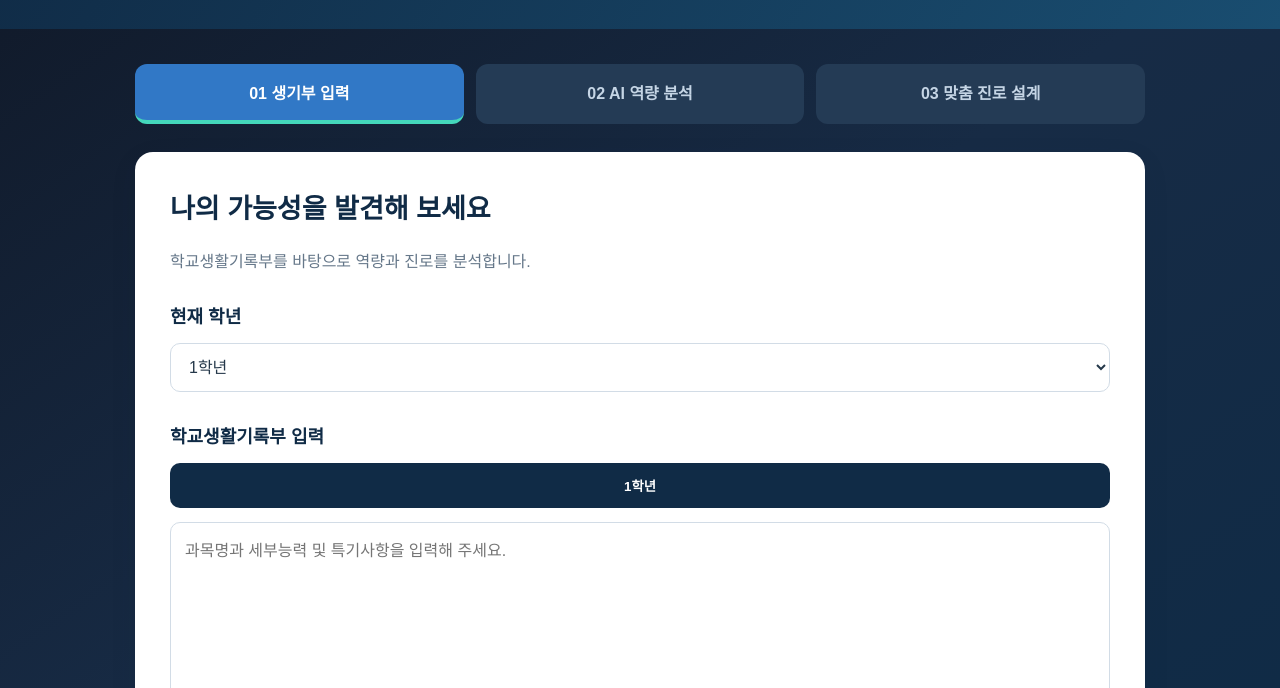
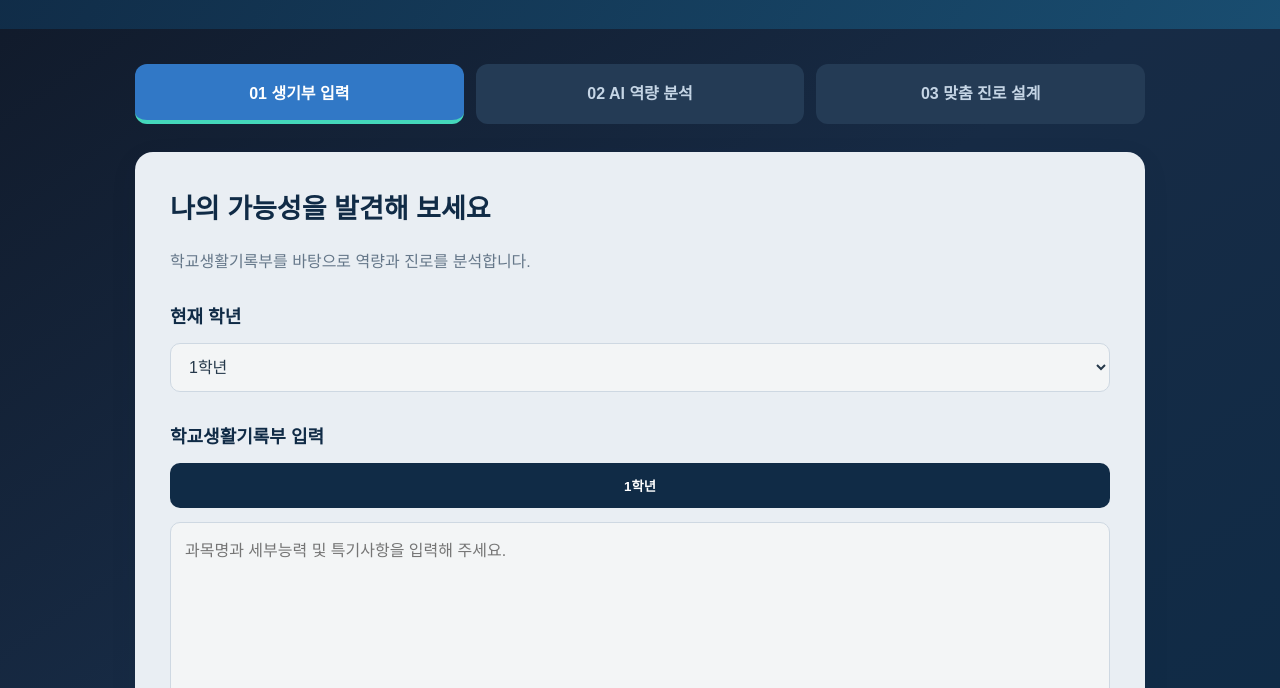
Before and after one commit to hyoukuri/Alive-team-project, a plain HTML site: page frontend/index.html in a window 1280 px wide. Shown: the part 112-800 px from the top of the page. Drawn offline with Linux system fonts and the light colour scheme.

Commit message:
Update style.css

```diff
--- a/frontend/style.css
+++ b/frontend/style.css
@@ -310,3 +310,22 @@ body {
 footer {
   color: #b8c9dc;
 }
+
+
+
+/* 첫 번째 화면 - 부드러운 블루그레이 톤 */
+#input-page {
+  background: #e9eef3 !important;
+  box-shadow: 0 12px 35px rgba(0, 0, 0, 0.12);
+}
+
+#input-page select,
+#input-page textarea {
+  background: #f3f5f6;
+  border-color: #ced8e2;
+}
+
+#input-page .grade-tab:not(.active) {
+  background: #dce4ec;
+  color: #52677a;
+}
```
